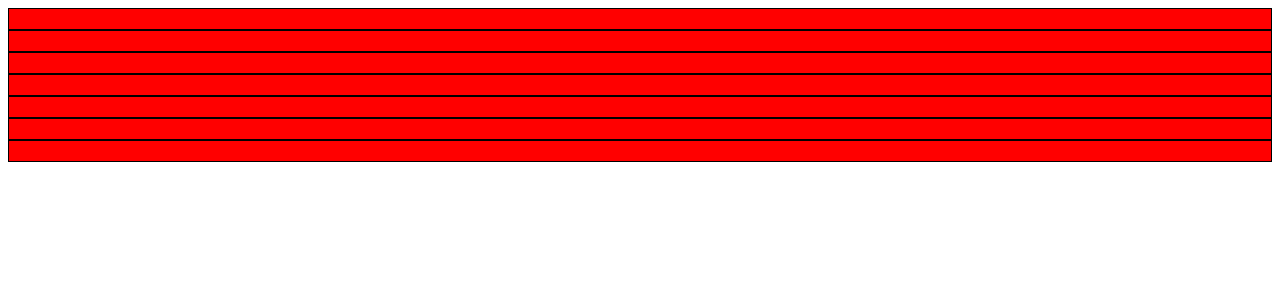
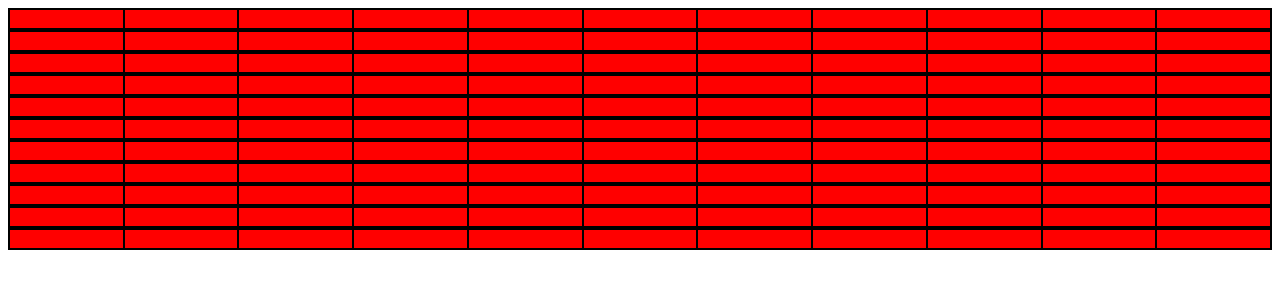
Before and after one commit to Riley-Morris/scribbleSite, a plain HTML site: page index.html in a window 1280 px wide. Drawn offline with Linux system fonts and the light colour scheme.

Commit message:
add second loop to genGrid function to make it create the full grid. Some css to show new grid boxes

```diff
--- a/script.js
+++ b/script.js
@@ -5,6 +5,12 @@ function genGrid(size){
          rowBox.classList.add('rowBox')
          mainBox.appendChild(rowBox)
          console.log(i)
+         for (let i=0; i<=Math.sqrt(size); i++){
+            console.log(i + 10)
+            const innerBox = document.createElement('div');
+            innerBox.classList.add('innerBox');
+            rowBox.appendChild(innerBox);
+         }
     }
 }
-genGrid(36)
+genGrid(100)
--- a/style.css
+++ b/style.css
@@ -11,5 +11,9 @@
 }
 
 .innerBox{
-
+    min-width: 10px;
+    min-height: 10px;
+    border: 1px solid black;
+    display: flex;
+    flex: 1;
 }
```
